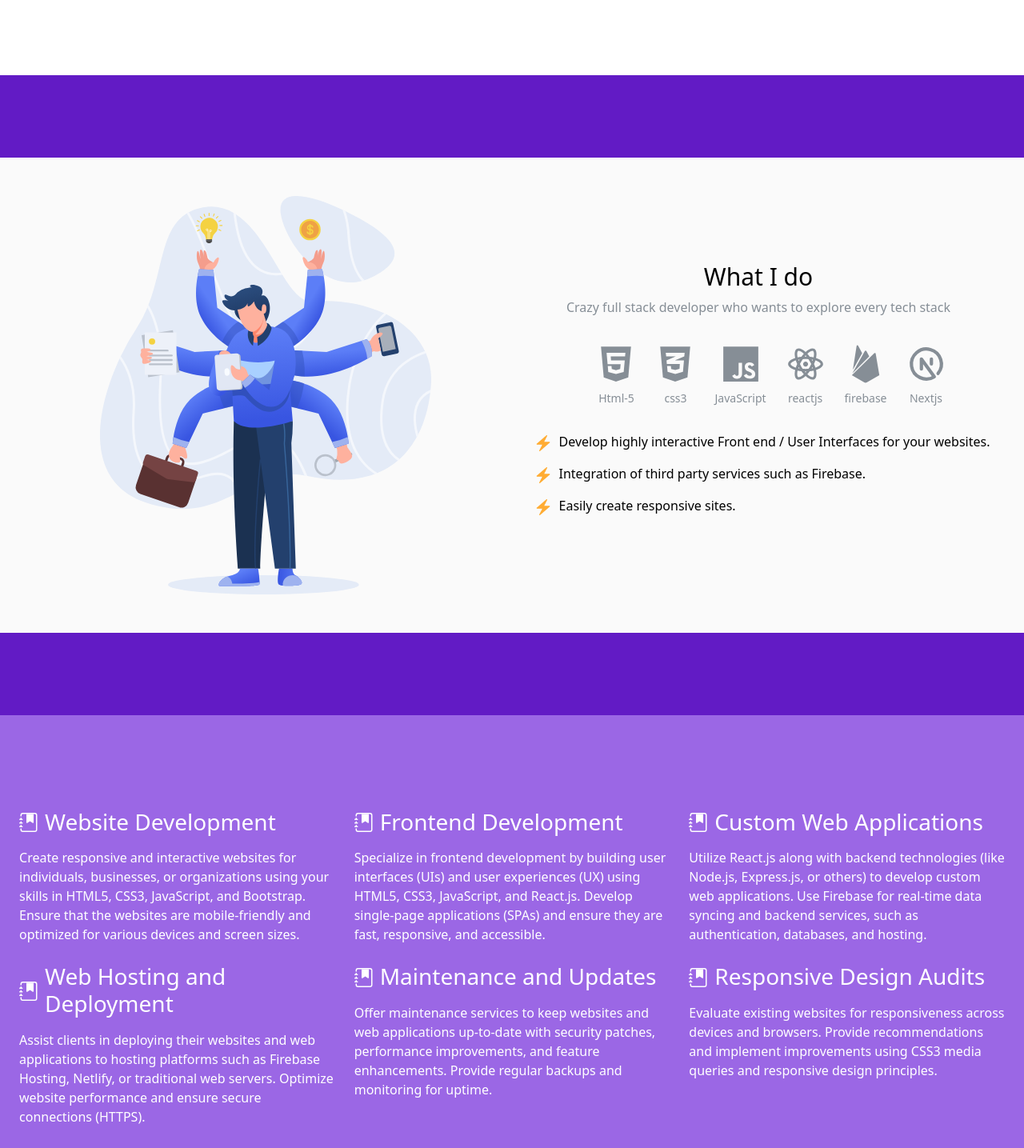
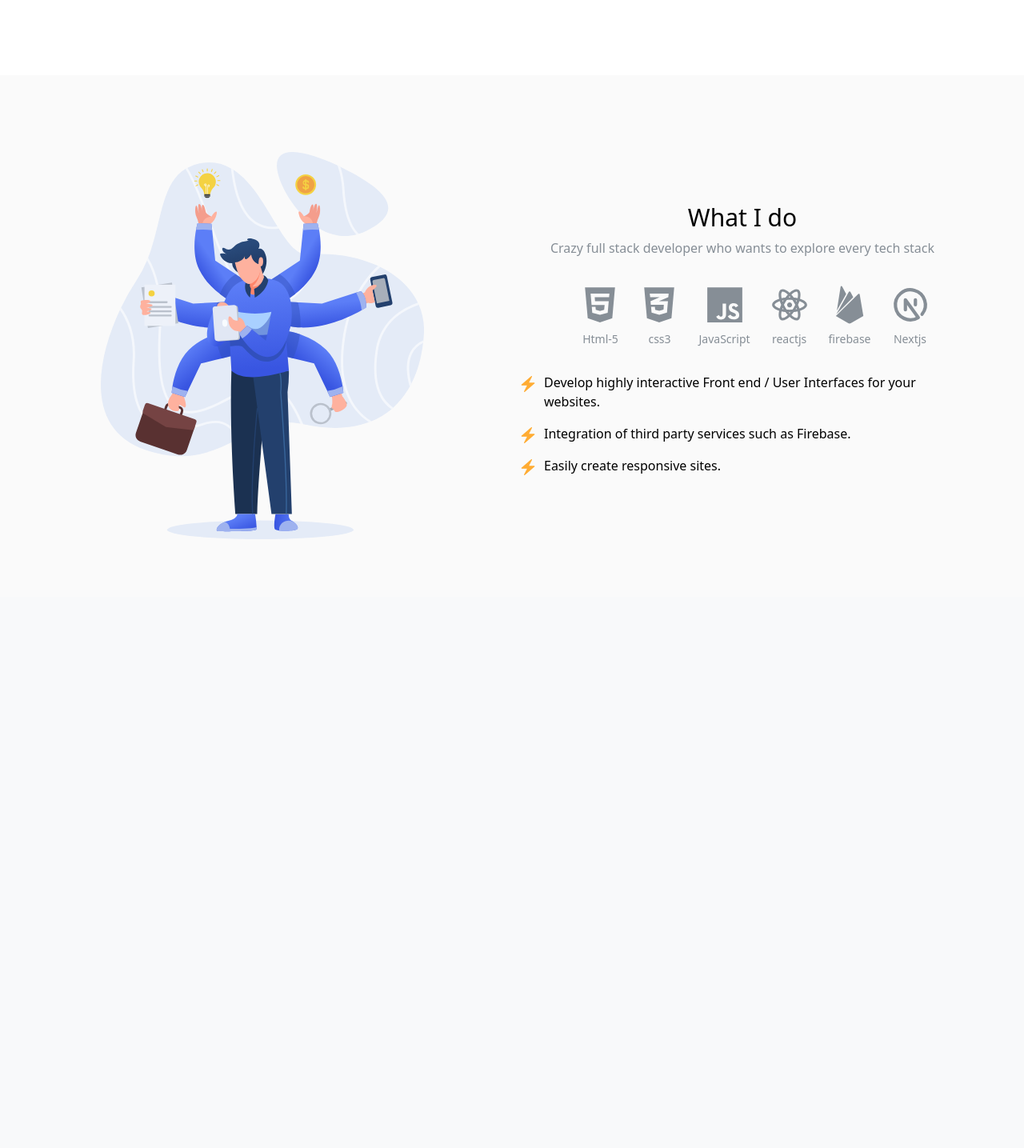
Before and after one commit to ZAINKHAN25/Portfolio-template, a React (Create React App) app: page / in a window 1280 px wide. Shown: the part 706-2141 px from the top of the page at 80% size. Built offline with nearby package versions, Linux system fonts and the light colour scheme.

Commit message:
Portfolio

```diff
--- a/src/Components/Navbar.jsx
+++ b/src/Components/Navbar.jsx
@@ -1,5 +1,5 @@
 import navbarLogo from '../assets/navbarLogo.png';
-import { useEffect, useState } from 'react';
+import { useEffect, useRef, useState } from 'react';
 import { FaBars } from "react-icons/fa";
 
 import HomeDiv from './HomeDiv.jsx';
@@ -10,10 +10,12 @@ import Services from './Services.jsx';
 
 export default function Navbar() {
     const [scrolled, setScrolled] = useState(false);
-    const [isServices, setIsServices] = useState(false);
+    const [isSkills, setIsSkills] = useState(false);
+    const [servicesScroll, setServicesScroll] = useState(false);
+    const skillsRef = useRef(null);
+    const servicesRef = useRef(null);
 
     useEffect(() => {
-
         const handleScroll = () => {
             const isScrolled = window.scrollY > 20;
             if (isScrolled !== scrolled) {
@@ -26,15 +28,14 @@ export default function Navbar() {
         return () => {
             window.removeEventListener('scroll', handleScroll);
         };
-
     }, [scrolled]);
 
+
     useEffect(() => {
-
         const handleScroll = () => {
-            const serviceDiv = document.getElementById("service");
-            const isServiceScrolled = window.scrollY > (serviceDiv.offsetHeight - 300);
-            setIsServices(isServiceScrolled); // Directly update isServices
+            const skillsDivHeight = skillsRef.current.offsetHeight;
+            const isSkillscrolled = window.scrollY > (skillsDivHeight - 500);
+            setIsSkills(isSkillscrolled);
         };
 
         window.addEventListener('scroll', handleScroll);
@@ -43,6 +44,21 @@ export default function Navbar() {
             window.removeEventListener('scroll', handleScroll);
         };
 
+    }, []);
+
+
+    useEffect(() => {
+        const handleServicesScroll = () => {
+            const serviceDivHeight = servicesRef.current.offsetHeight;
+            const isScrolled = window.scrollY > (serviceDivHeight - 500);
+            setServicesScroll(isScrolled);
+        };
+
+        window.addEventListener('scroll', handleServicesScroll);
+
+        return () => {
+            window.removeEventListener('scroll', handleServicesScroll);
+        };
     }, []);
 
 
@@ -96,18 +112,17 @@ export default function Navbar() {
             </nav>
 
             <div data-bs-spy="scroll" data-bs-target="#navbar-example2" data-bs-root-margin="0px 0px -40%" data-bs-smooth-scroll="true" className="scrollspy-example bg-body-tertiary rounded-2" tabIndex="0">
-                <HomeDiv />
-                <div id='skills' className="section">
-                    <Skills scrolled={isServices} />
+                <div className='HomeDivParentElement'>
+                    <HomeDiv />
                 </div>
-                <div id='service' className="section">
-                    <Services scrolled={isServices} />
+                <div id='skills' className="skillsDiv px-3 py-5 pb-0 pb-lg-4" ref={skillsRef} style={{ visibility: isSkills && "visible" }}>
+                    <Skills scrolled={isSkills} />
+                </div>
+                <div id='service' className="services px-3 my-5" ref={servicesRef} style={{ visibility: servicesScroll && "visible" }}>
+                    <Services scrolled={servicesScroll} />
                 </div>
                 <div id='portfolio' className="section">
                     <h1>portfolio</h1>
-                </div>
-                <div id='service' className="section">
-                    <h1>Skills</h1>
                 </div>
                 <div id='contact' className="section">
                     <h1>Contact</h1>
--- a/src/Components/Services.jsx
+++ b/src/Components/Services.jsx
@@ -1,24 +1,30 @@
 import { BsJournalBookmarkFill } from "react-icons/bs";
 import { servicesList } from "../Constants/Constants";
 
-export default function Services() {
+export default function Services({ scrolled }) {
     return (
-        <div className='row px-4 py-5 justify-content-center'>
+        <>
+            <h3 className={`servicesTitle ps-5 ${scrolled && "fadeInLeft"}`}>
+                What I do
+            </h3>
+            <div className={`row px-3 justify-content-center gap-4 my-4 ${scrolled && "fadeInBottom"}`}>
                 {
                     servicesList.map((singleService, index) => {
                         return (
-                        <div className="col-lg-4 col-md-6 col-12 mt-lg-4 mt-5" key={index}>
-                            <div className="cardDiv d-flex flex-column gap-3 ">
+                            <div className="cardDiv col-lg-3 col-md-4 col-12" key={index}>
+                                <div className="d-flex flex-column gap-3 ">
                                     <div className="serviceHeadingDiv d-flex align-items-center gap-2">
                                         <div className="iconDiv">
                                             <BsJournalBookmarkFill className="sevicesIcon" />
                                         </div>
                                         <div className="serviceHeading">
-                                        <h3>{singleService.title}</h3>
+                                            <h4>{singleService.title}</h4>
                                         </div>
                                     </div>
-                                <div className="serviceDesc">
+                                    <div className="serviceDescDiv">
+                                        <p className="serviceDesc">
                                             {singleService.description}
+                                        </p>
                                     </div>
                                 </div>
                             </div>
@@ -27,5 +33,6 @@ export default function Services() {
                 }
 
             </div>
+        </>
     )
 }
--- a/src/index.css
+++ b/src/index.css
@@ -410,12 +410,46 @@ body {
 /* end skillsDiv */
 
 /* servicesDiv */
+.services {
+    visibility: hidden;
+}
+
 .sevicesIcon {
     font-size: 24px;
 }
 
-.serviceHeading h3 {
+.servicesTitle {
     margin-bottom: 0;
+    font-size: 40px;
+    font-weight: 400;
+}
+
+.serviceHeading h4 {
+    font-size: 20px;
+}
+
+.servicesHeading.fadeInLeft {
+    animation: fadeInLeft 1s ease-in-out 0s 1 normal forwards;
+}
+
+.serviceDesc {
+    color: #586069;
+}
+
+.services .row.fadeInBottom {
+    animation: fadeInBottom 1.5s ease 0s 1 normal none;
+}
+
+.cardDiv {
+    box-shadow: rgba(17, 17, 26, 0.1) 0px 4px 16px, rgba(17, 17, 26, 0.05) 0px 8px 32px;
+    padding: 20px 20px;
+    transition: all .3s;
+}
+
+.cardDiv:hover {
+    cursor: pointer;
+    font-size: 16px;
+    transform: scale(1.04);
 }
 
 /* end servicesDiv */
```
Lines whose indentation alone changed are shown as unchanged.
